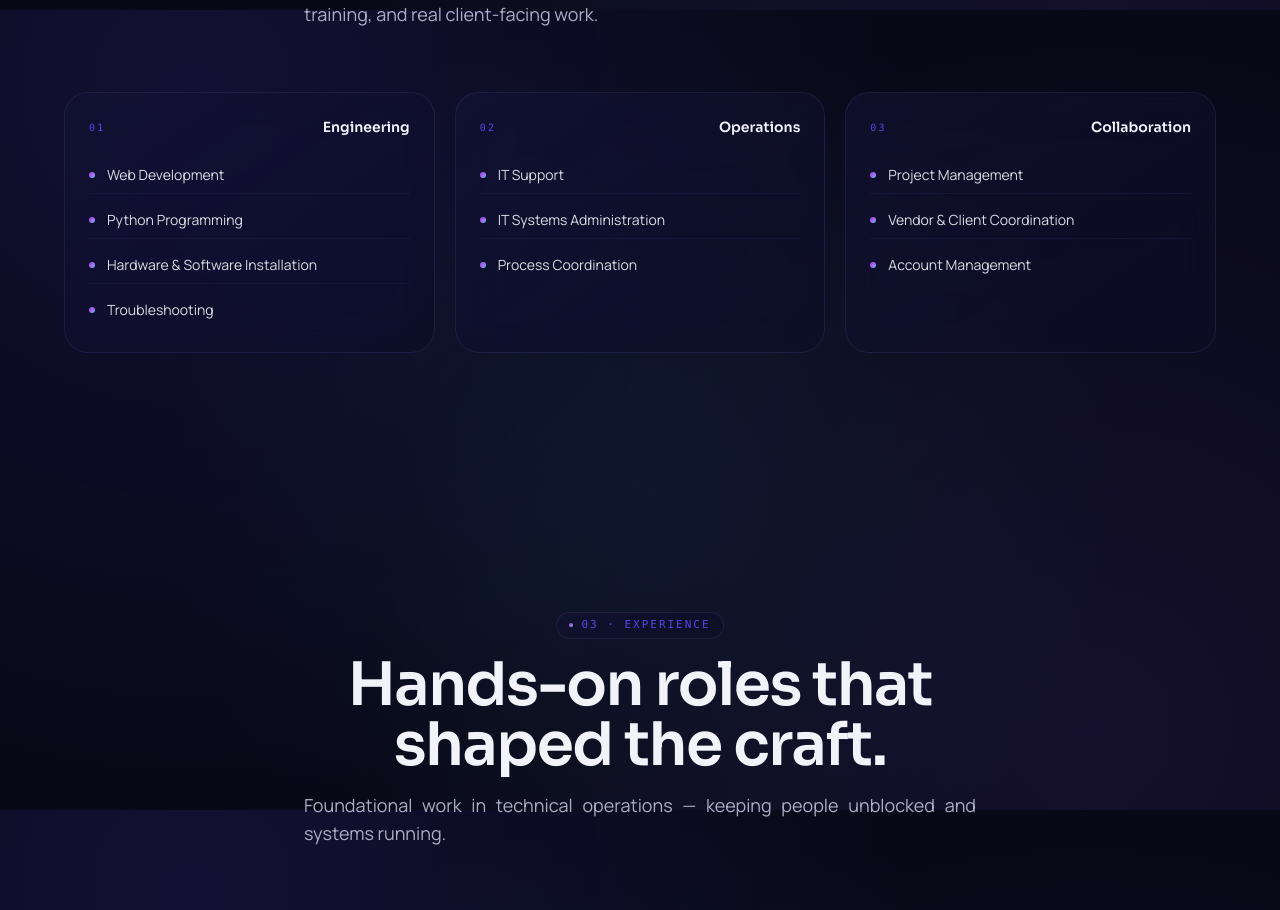
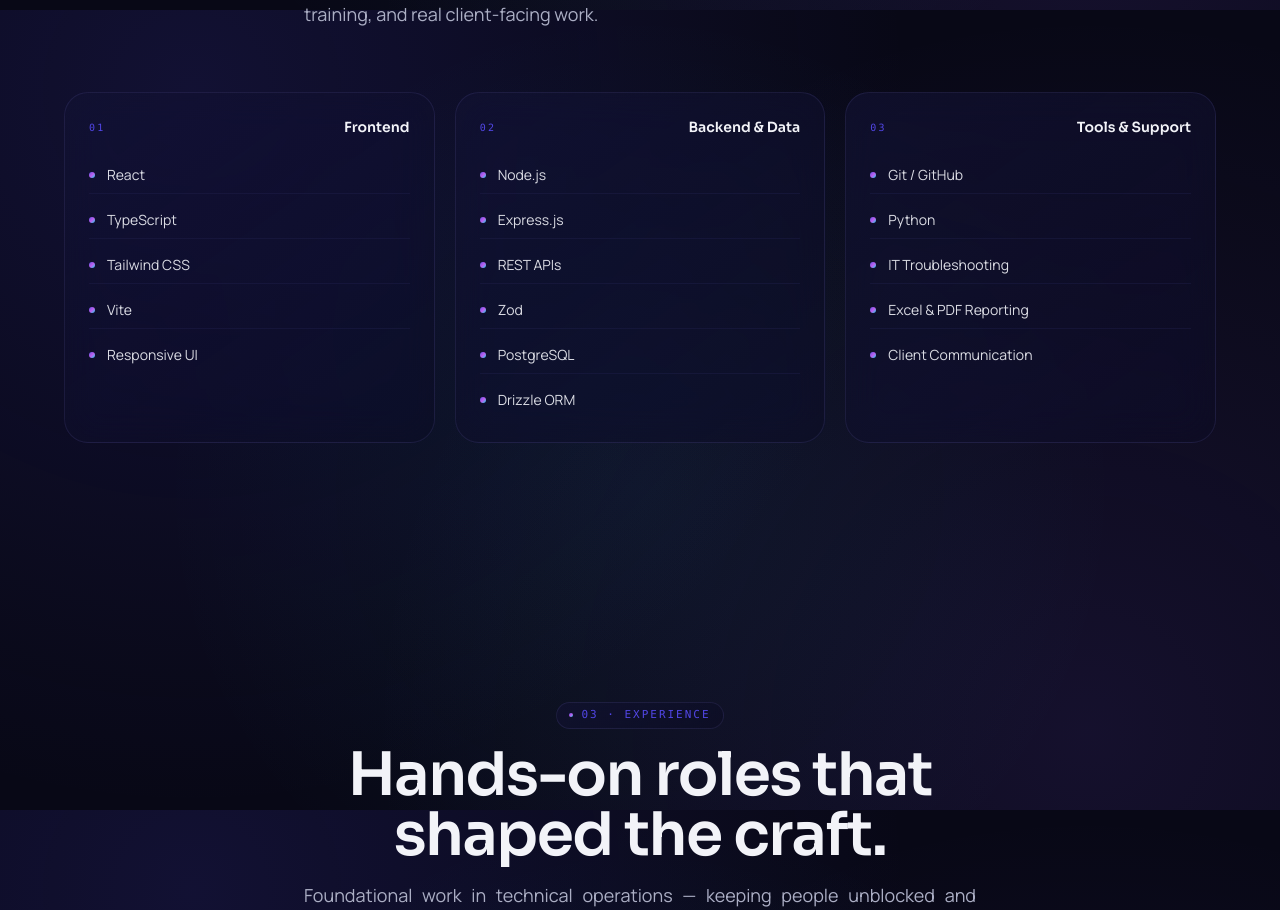
Before and after one commit to makoy419226/makoyfolio, a React (Vite) app: page / in a window 1280 px wide. Shown: the part 2390-3300 px from the top of the page. Built offline with nearby package versions, Linux system fonts and the light colour scheme.

Commit message:
Changes
Co-authored-by: makoy419226 <181399732+makoy419226@users.noreply.github.com>

```diff
--- a/src/components/Skills.tsx
+++ b/src/components/Skills.tsx
@@ -4,16 +4,16 @@ import Reveal from "./Reveal";
 
 const skillGroups = [
   {
-    label: "Engineering",
-    items: ["Web Development", "Python Programming", "Hardware & Software Installation", "Troubleshooting"],
+    label: "Frontend",
+    items: ["React", "TypeScript", "Tailwind CSS", "Vite", "Responsive UI"],
   },
   {
-    label: "Operations",
-    items: ["IT Support", "IT Systems Administration", "Process Coordination"],
+    label: "Backend & Data",
+    items: ["Node.js", "Express.js", "REST APIs", "Zod", "PostgreSQL", "Drizzle ORM"],
   },
   {
-    label: "Collaboration",
-    items: ["Project Management", "Vendor & Client Coordination", "Account Management"],
+    label: "Tools & Support",
+    items: ["Git / GitHub", "Python", "IT Troubleshooting", "Excel & PDF Reporting", "Client Communication"],
   },
 ];
 
```
